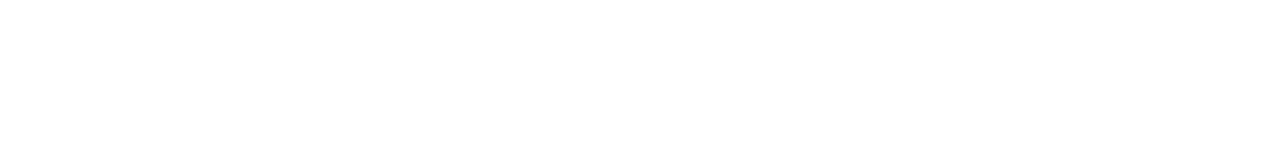
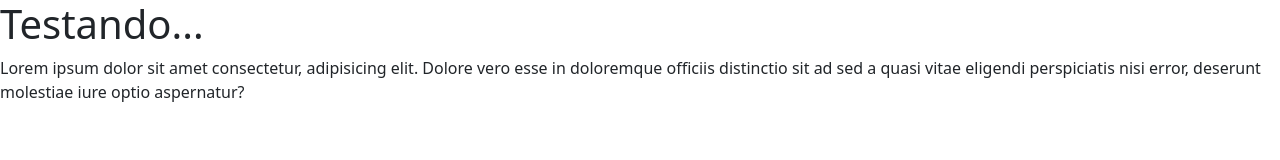
Before and after one commit to Augusto-Siqueira/Landing-Page, a website: page index.html in a window 1280 px wide. Drawn offline with nearby package versions, Linux system fonts and the light colour scheme.

Commit message:
Adicionados os arquivos necessários para a utilização do Bootstrap 5 no projeto.

```diff
--- a/index.html
+++ b/index.html
@@ -3,9 +3,18 @@
 <head>
     <meta charset="UTF-8">
     <meta name="viewport" content="width=device-width, initial-scale=1.0">
+    <link rel="stylesheet" href="./node_modules/bootstrap/dist/css/bootstrap.min.css">
     <title>Document</title>
 </head>
 <body>
 
+    <h1>Testando...</h1>
+    <p> Lorem ipsum dolor sit amet consectetur, adipisicing elit. Dolore vero esse in doloremque officiis distinctio sit ad sed a quasi vitae eligendi perspiciatis nisi error, deserunt molestiae iure optio aspernatur?</p>
+
+
+
+
+
+    <script src="./node_modules/bootstrap/dist/js/bootstrap.bundle.min.js"></script>
 </body>
 </html>
--- /dev/null
+++ b/package.json
@@ -0,0 +1,5 @@
+{
+  "dependencies": {
+    "bootstrap": "^5.3.3"
+  }
+}
```
Also changed, not shown: README.md (added), 1 other file.
